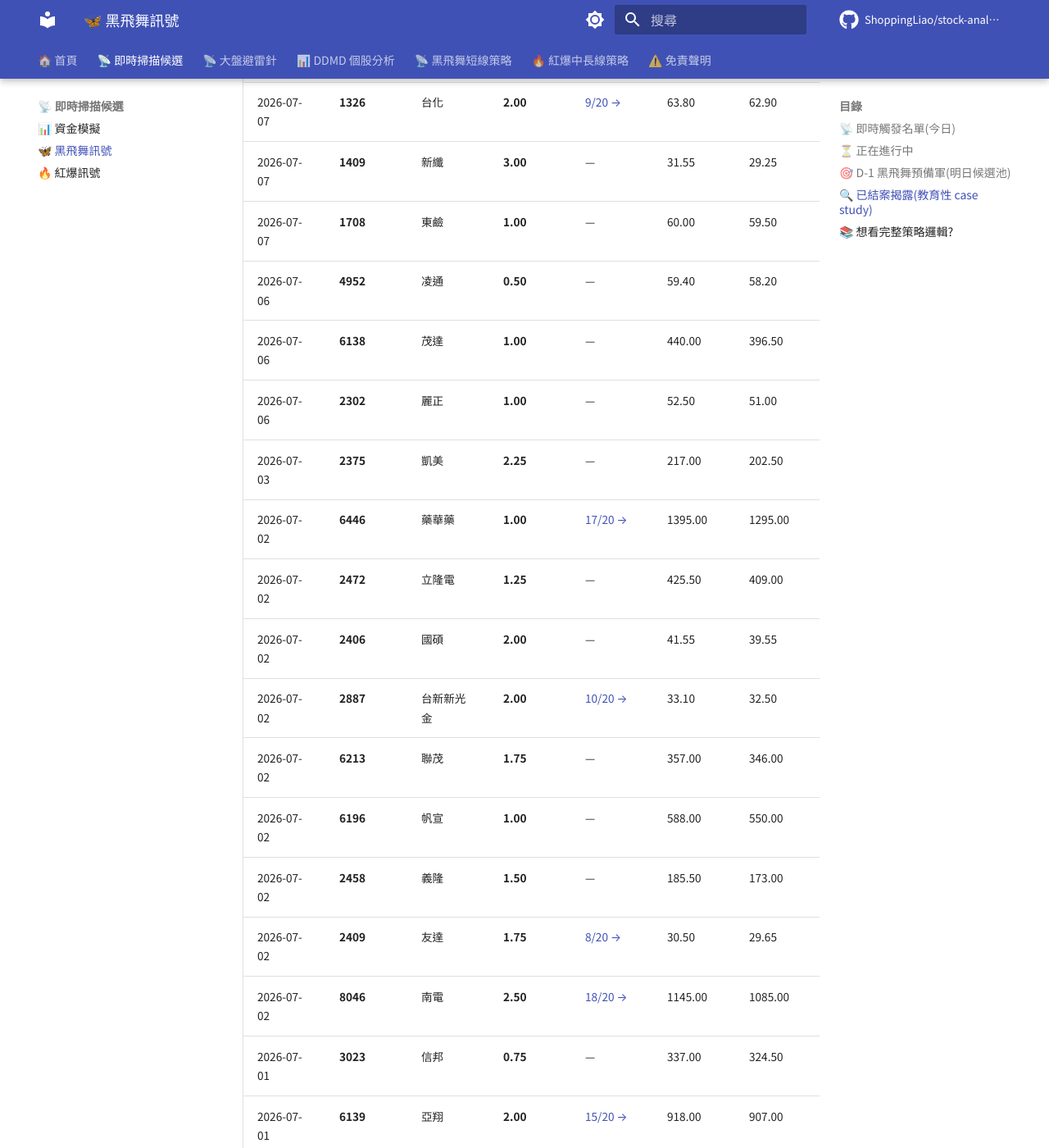
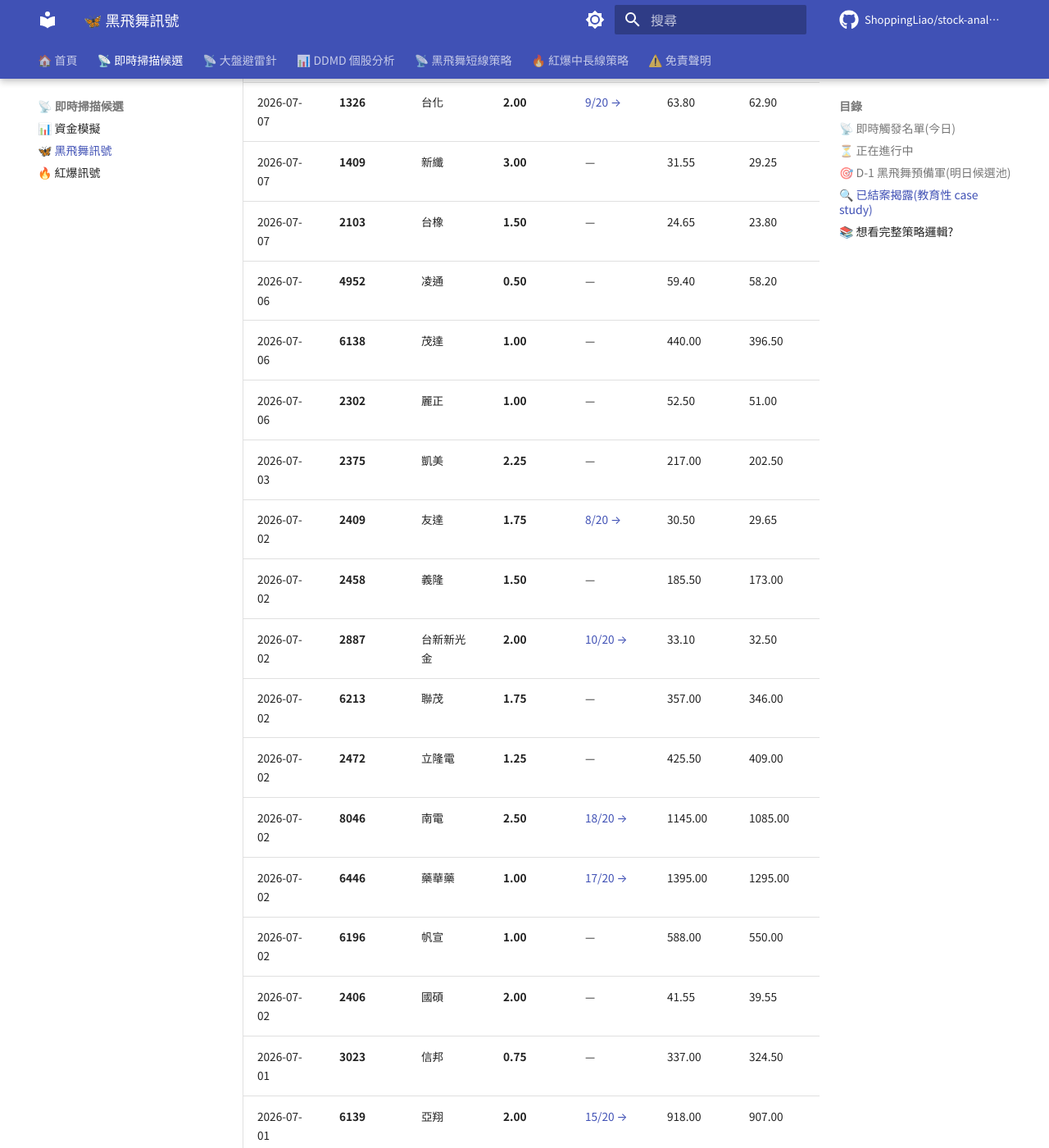
Before and after one commit to ShoppingLiao/stock-analysis-public, an MkDocs documentation site: the page built from docs/signals_black_butterfly.md, in a window 1280 px wide and 1400 px high, scrolled down 3122 px. Shown: the whole window at 82% size. Built offline with MkDocs 1.6.1 and Material for MkDocs 9.7.7, drawn with Linux system fonts in a browser that asks for light colours; comment, search, counter and statistics services are not loaded; part of the change alters nothing that is shown; some of the changed text lies outside the part shown.

Commit message:
docs(signals): update BB + RB + capital (2026-07-30)

```diff
--- a/docs/signals_black_butterfly.md
+++ b/docs/signals_black_butterfly.md
@@ -6,7 +6,7 @@
 
 ## 📡 即時觸發名單(今日)
 
-今天(2026-07-29)黑飛舞策略命中清單。**僅揭露訊號,不附進場/停損/停利價位**。
+今天(2026-07-30)黑飛舞策略命中清單。**僅揭露訊號,不附進場/停損/停利價位**。
 
 !!! warning "重要法律聲明"
     本段純粹揭露「策略訊號觸發」事實,**絕非投資建議**。
@@ -54,7 +54,7 @@
     您**會看到很多 ❌ 停損案例,這是正常的**。
     重點不是「每筆都贏」,而是「失敗的小虧 + 勝出的大贏 = 期望值正」。
 
-**統計**:近 30 天 已結案 **44** 筆 — ✅ 停利 9 / ❌ 停損 35 / ⚪ 觀察期過 0
+**統計**:近 30 天 已結案 **41** 筆 — ✅ 停利 7 / ❌ 停損 34 / ⚪ 觀察期過 0
 
 | 觸發日 | 代號 | 公司 | TDMD | DDMD | 進場 | 停損 | 停利 | 結果 | 報酬 | MFE | MAE |
 |--------|------|------|------|------|------|------|------|------|------|-----|-----|
@@ -77,31 +77,28 @@
 | 2026-07-08 | **3605** | 宏致 | **2.50** | — | 91.20 | 83.80 | 100.32 | 🟢 ❌ 停損 | -5.26% | +5.81% | -8.22% |
 | 2026-07-08 | **6213** | 聯茂 | **2.25** | — | 395.00 | 367.50 | 434.50 | 🟢 ❌ 停損 | -6.96% | +3.16% | -9.62% |
 | 2026-07-08 | **2484** | 希華 | **1.25** | — | 93.80 | 86.50 | 103.18 | 🟢 ❌ 停損 | -7.78% | +2.03% | -10.77% |
+| 2026-07-07 | **3022** | 威強電 | **1.25** | — | 87.40 | 85.80 | 96.14 | 🔴 ✅ 停利 | +1.03% | +9.50% | -1.60% |
 | 2026-07-07 | **6509** | 聚和 | **1.50** | — | 55.60 | 54.60 | 61.16 | 🟢 ❌ 停損 | -1.80% | +0.36% | -7.19% |
-| 2026-07-07 | **3022** | 威強電 | **1.25** | — | 87.40 | 85.80 | 96.14 | 🔴 ✅ 停利 | +1.03% | +9.50% | -1.60% |
-| 2026-07-07 | **2103** | 台橡 | **1.50** | — | 24.65 | 23.80 | 27.12 | 🟢 ❌ 停損 | -3.45% | +0.81% | -4.87% |
+| 2026-07-07 | **1708** | 東鹼 | **1.00** | — | 60.00 | 59.50 | 66.00 | 🟢 ❌ 停損 | -0.83% | +0.83% | -2.50% |
 | 2026-07-07 | **1326** | 台化 | **2.00** | [9/20 →](https://shoppingliao.github.io/stock-analysis-public/reports/1326_%E5%8F%B0%E5%8C%96_DDMD_2026-06-05/) | 63.80 | 62.90 | 70.18 | 🟢 ❌ 停損 | -1.41% | +4.08% | -6.90% |
 | 2026-07-07 | **1409** | 新纖 | **3.00** | — | 31.55 | 29.25 | 34.71 | 🟢 ❌ 停損 | -7.29% | +4.28% | -8.40% |
-| 2026-07-07 | **1708** | 東鹼 | **1.00** | — | 60.00 | 59.50 | 66.00 | 🟢 ❌ 停損 | -0.83% | +0.83% | -2.50% |
+| 2026-07-07 | **2103** | 台橡 | **1.50** | — | 24.65 | 23.80 | 27.12 | 🟢 ❌ 停損 | -3.45% | +0.81% | -4.87% |
 | 2026-07-06 | **4952** | 凌通 | **0.50** | — | 59.40 | 58.20 | 65.34 | 🟢 ❌ 停損 | -2.02% | +0.17% | -6.23% |
 | 2026-07-06 | **6138** | 茂達 | **1.00** | — | 440.00 | 396.50 | 484.00 | 🟢 ❌ 停損 | -9.89% | +-0.91% | -10.00% |
 | 2026-07-06 | **2302** | 麗正 | **1.00** | — | 52.50 | 51.00 | 57.75 | 🟢 ❌ 停損 | -2.86% | +0.19% | -8.95% |
 | 2026-07-03 | **2375** | 凱美 | **2.25** | — | 217.00 | 202.50 | 238.70 | 🟢 ❌ 停損 | -6.68% | +4.84% | -11.75% |
-| 2026-07-02 | **6446** | 藥華藥 | **1.00** | [17/20 →](https://shoppingliao.github.io/stock-analysis-public/reports/6446_%E8%97%A5%E8%8F%AF%E8%97%A5_DDMD_2026-05-08/) | 1395.00 | 1295.00 | 1534.50 | 🔴 ✅ 停利 | +2.28% | +12.54% | -1.08% |
-| 2026-07-02 | **2472** | 立隆電 | **1.25** | — | 425.50 | 409.00 | 468.05 | 🟢 ❌ 停損 | -0.12% | +6.58% | -2.82% |
-| 2026-07-02 | **2406** | 國碩 | **2.00** | — | 41.55 | 39.55 | 45.70 | 🟢 ❌ 停損 | -4.81% | +3.13% | -6.14% |
+| 2026-07-02 | **2409** | 友達 | **1.75** | [8/20 →](https://shoppingliao.github.io/stock-analysis-public/reports/2409_%E5%8F%8B%E9%81%94_DDMD_2026-06-05/) | 30.50 | 29.65 | 33.55 | 🟢 ❌ 停損 | -2.79% | +0.00% | -2.95% |
+| 2026-07-02 | **2458** | 義隆 | **1.50** | — | 185.50 | 173.00 | 204.05 | 🟢 ❌ 停損 | -1.08% | +5.93% | -4.04% |
 | 2026-07-02 | **2887** | 台新新光金 | **2.00** | [10/20 →](https://shoppingliao.github.io/stock-analysis-public/reports/2887_%E5%8F%B0%E6%96%B0%E6%96%B0%E5%85%89%E9%87%91_DDMD_2026-06-05/) | 33.10 | 32.50 | 36.41 | 🔴 ✅ 停利 | +7.10% | +14.05% | -0.45% |
 | 2026-07-02 | **6213** | 聯茂 | **1.75** | — | 357.00 | 346.00 | 392.70 | 🔴 ✅ 停利 | +0.70% | +18.91% | -6.44% |
+| 2026-07-02 | **2472** | 立隆電 | **1.25** | — | 425.50 | 409.00 | 468.05 | 🟢 ❌ 停損 | -0.12% | +6.58% | -2.82% |
+| 2026-07-02 | **8046** | 南電 | **2.50** | [18/20 →](https://shoppingliao.github.io/stock-analysis-public/reports/8046_%E5%8D%97%E9%9B%BB_DDMD_2026-06-05/) | 1145.00 | 1085.00 | 1259.50 | 🟢 ❌ 停損 | -6.11% | +5.68% | -8.30% |
+| 2026-07-02 | **6446** | 藥華藥 | **1.00** | [17/20 →](https://shoppingliao.github.io/stock-analysis-public/reports/6446_%E8%97%A5%E8%8F%AF%E8%97%A5_DDMD_2026-05-08/) | 1395.00 | 1295.00 | 1534.50 | 🔴 ✅ 停利 | +2.28% | +12.54% | -1.08% |
 | 2026-07-02 | **6196** | 帆宣 | **1.00** | — | 588.00 | 550.00 | 646.80 | 🟢 ❌ 停損 | -6.46% | +1.36% | -9.52% |
-| 2026-07-02 | **2458** | 義隆 | **1.50** | — | 185.50 | 173.00 | 204.05 | 🟢 ❌ 停損 | -1.08% | +5.93% | -4.04% |
-| 2026-07-02 | **2409** | 友達 | **1.75** | [8/20 →](https://shoppingliao.github.io/stock-analysis-public/reports/2409_%E5%8F%8B%E9%81%94_DDMD_2026-06-05/) | 30.50 | 29.65 | 33.55 | 🟢 ❌ 停損 | -2.79% | +0.00% | -2.95% |
-| 2026-07-02 | **8046** | 南電 | **2.50** | [18/20 →](https://shoppingliao.github.io/stock-analysis-public/reports/8046_%E5%8D%97%E9%9B%BB_DDMD_2026-06-05/) | 1145.00 | 1085.00 | 1259.50 | 🟢 ❌ 停損 | -6.11% | +5.68% | -8.30% |
+| 2026-07-02 | **2406** | 國碩 | **2.00** | — | 41.55 | 39.55 | 45.70 | 🟢 ❌ 停損 | -4.81% | +3.13% | -6.14% |
 | 2026-07-01 | **3023** | 信邦 | **0.75** | — | 337.00 | 324.50 | 370.70 | 🟢 ❌ 停損 | -3.71% | +3.86% | -4.90% |
 | 2026-07-01 | **6139** | 亞翔 | **2.00** | [15/20 →](https://shoppingliao.github.io/stock-analysis-public/reports/6139_%E4%BA%9E%E7%BF%94_DDMD_2026-06-05/) | 918.00 | 907.00 | 1009.80 | 🟢 ❌ 停損 | -1.20% | +3.81% | -2.94% |
 | 2026-07-01 | **4707** | 磐亞 | **2.75** | — | 28.40 | 27.75 | 31.24 | 🔴 ✅ 停利 | +28.35% | +58.45% | -1.94% |
-| 2026-06-30 | **3093** | 港建* | **2.00** | — | 71.90 | 67.00 | 79.09 | 🟢 ❌ 停損 | -0.84% | +6.82% | -2.92% |
-| 2026-06-30 | **5328** | 華容 | **1.25** | — | 71.10 | 63.00 | 78.21 | 🔴 ✅ 停利 | +6.75% | +24.89% | 5.06% |
-| 2026-06-30 | **2484** | 希華 | **1.25** | — | 72.80 | 67.80 | 80.08 | 🔴 ✅ 停利 | +19.64% | +40.11% | 7.14% |
 
 > **欄位說明**:**MFE** = 進場後最大潛在獲利(假設不出場、放完觀察期會看到的最大漲幅);**MAE** = 最大潛在虧損(假設不停損會看到的最大跌幅)。
 
```
